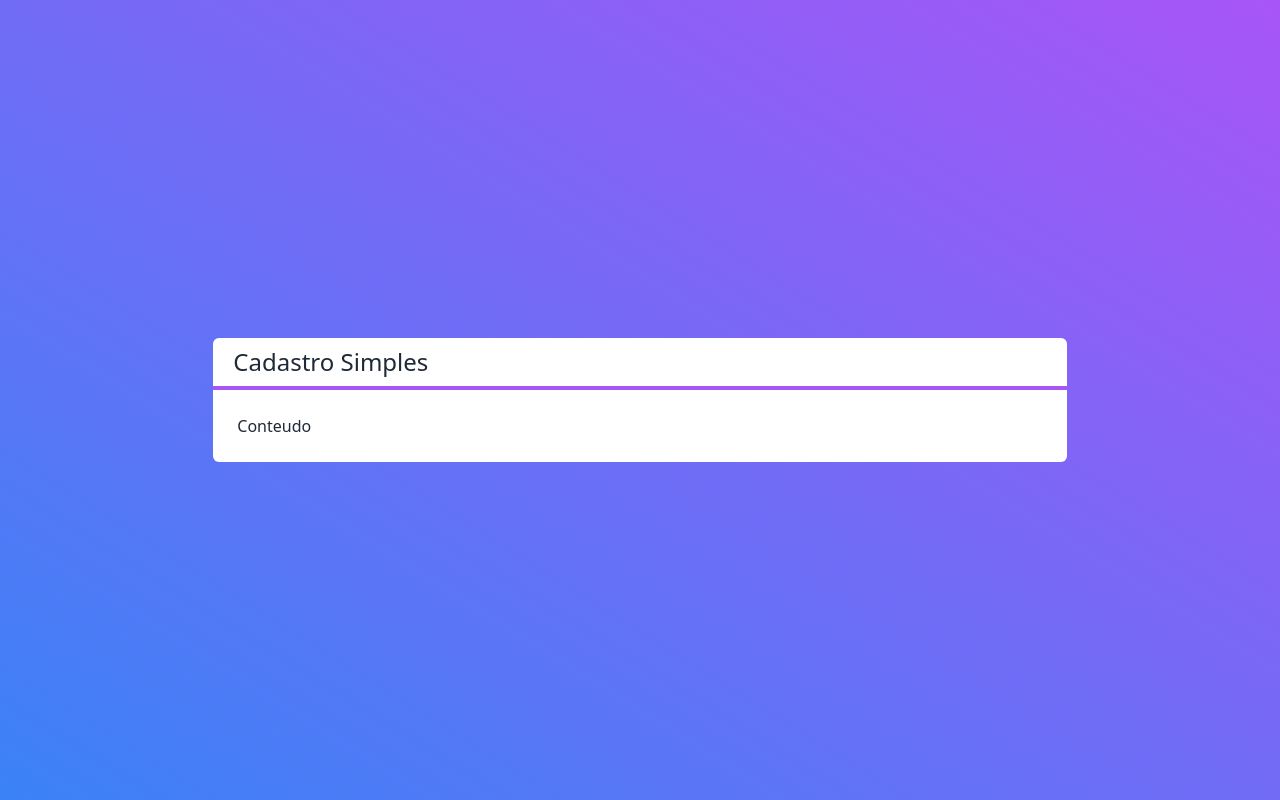
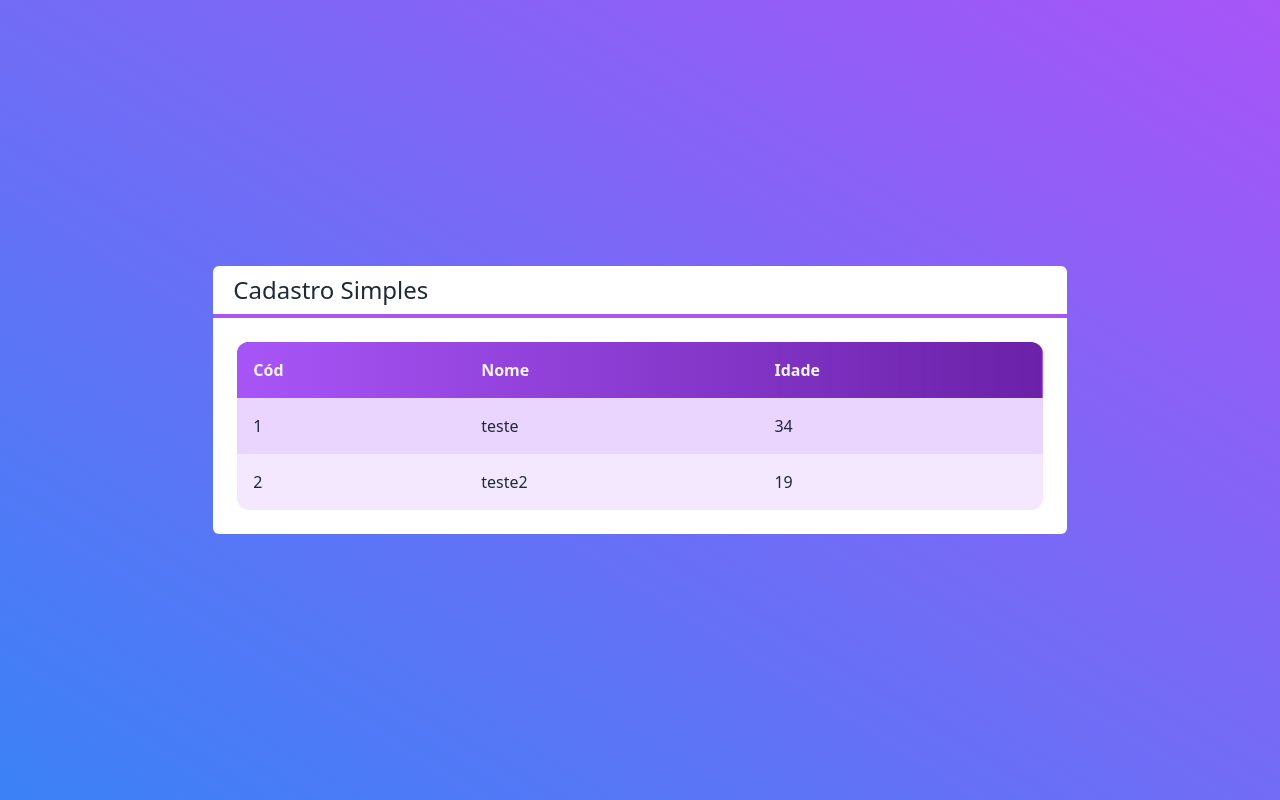
Before and after one commit to Romenildo/next-crud-firebase, a Next.js app: page / in a window 1280 px wide. Built offline with nearby package versions, Linux system fonts and the light colour scheme.

Commit message:
componente tabela

```diff
--- /dev/null
+++ b/src/components/Table.tsx
@@ -0,0 +1,45 @@
+import Client from "../core/Client"
+
+interface TableProps {
+    clients: Client[]
+}
+
+export default function Table(props:TableProps){
+
+    function renderHeader(){
+        return(
+            <tr>
+                <th className="text-left p-4">Cód</th>
+                <th className="text-left p-4">Nome</th>
+                <th className="text-left p-4">Idade</th>
+            </tr>
+        )
+    }
+
+    function renderBody(){
+        return props.clients?.map((client, i) =>{
+            return(
+                <tr key={client.id} className={`${i%2 === 0 ? 'bg-purple-200': 'bg-purple-100'}`}>
+                    <td className="text-left p-4">{client.id}</td>
+                    <td className="text-left p-4">{client.name}</td>
+                    <td className="text-left p-4">{client.age}</td>
+                </tr>
+            )
+        })
+    }
+    return(
+        <table className="w-full rounded-xl overflow-hidden">
+            <thead className={`
+              text-gray-100
+                bg-gradient-to-r from-purple-500 to bg-purple-800
+            `}>
+                {renderHeader()}
+            </thead>
+            <tbody>
+                {renderBody()}
+            </tbody>
+
+
+        </table>
+    )
+}
--- a/src/pages/index.tsx
+++ b/src/pages/index.tsx
@@ -1,6 +1,11 @@
 import Layout from "../components/Layout";
+import Table from "../components/Table";
+import Client from "../core/Client";
 
 export default function Home() {
+
+
+  const clients = [ new Client('teste', 34, "1"), new Client('teste2',19, "2")]
   return (
     <div className={`
         flex justify-center items-center h-screen
@@ -8,7 +13,7 @@ export default function Home() {
         text-white
     `}>
       <Layout title="Cadastro Simples">
-        <span>Conteudo</span>
+        <Table clients={clients}></Table>
       </Layout>
     </div>
   )
```
